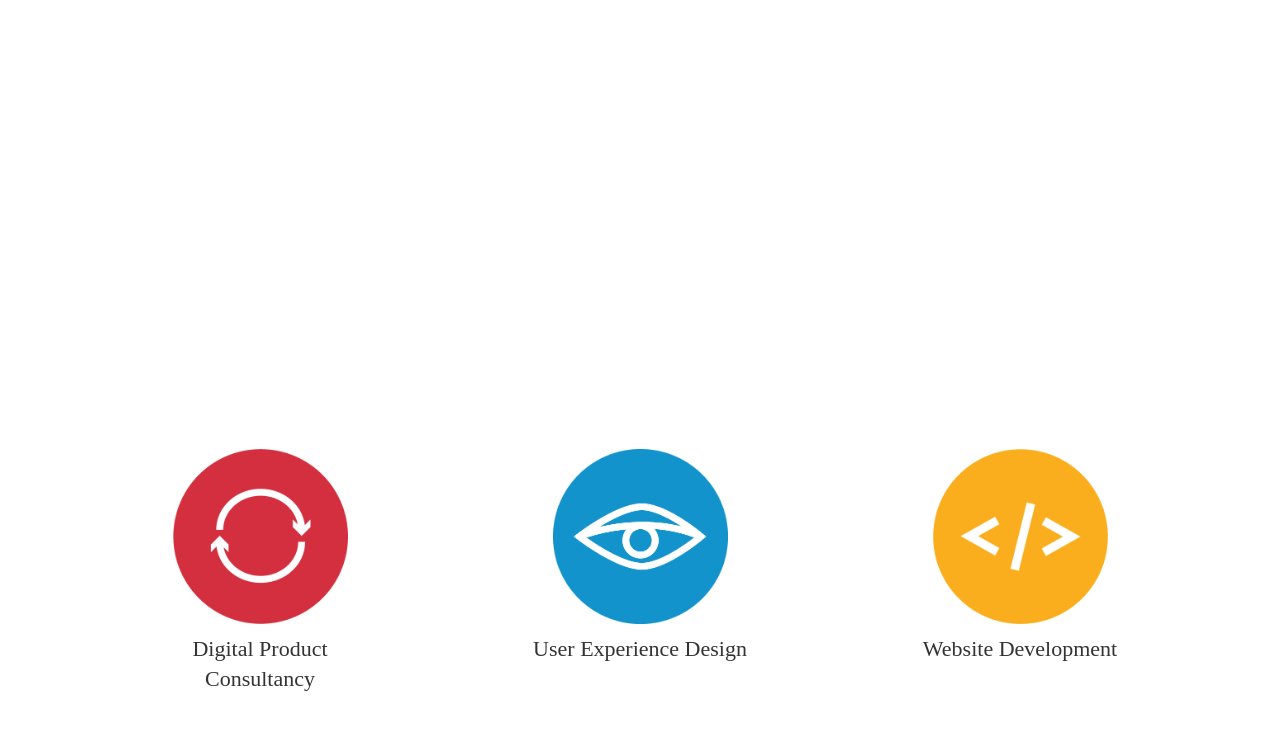
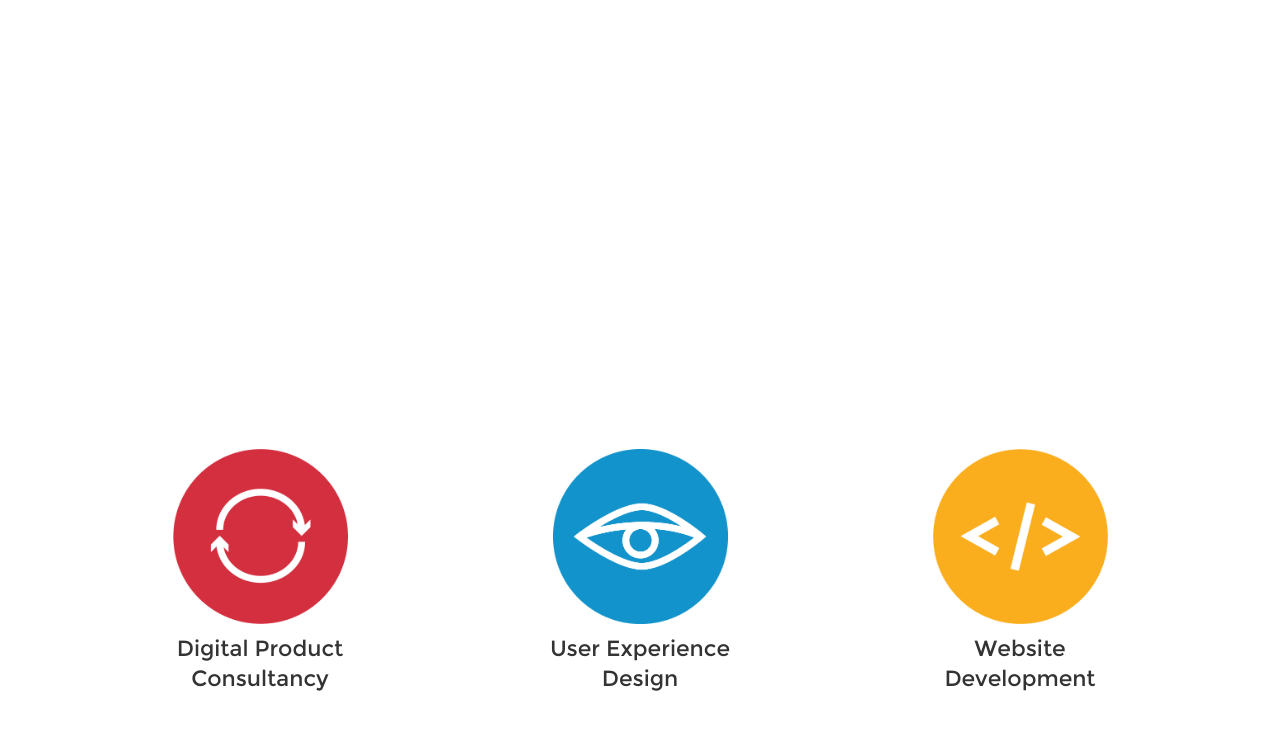
Before and after one commit to rrjoson/potatocodes-main, a website: page index.html in a window 1280 px wide. Shown: the part 39-768 px from the top of the page. Drawn offline with nearby package versions, Linux system fonts and the light colour scheme; files that its build step writes are made by us from their sources; files whose address does not match are found by name; a web font is replaced by a local one.

Commit message:
style: change h4 font-style

```diff
--- a/assets/css/pages/_services.scss
+++ b/assets/css/pages/_services.scss
@@ -17,5 +17,6 @@
    		h4{
    			padding: 0 15%;
    			line-height: 30px;
+   			font-family: "Montserrat-Regular";
    		}
    }
```
